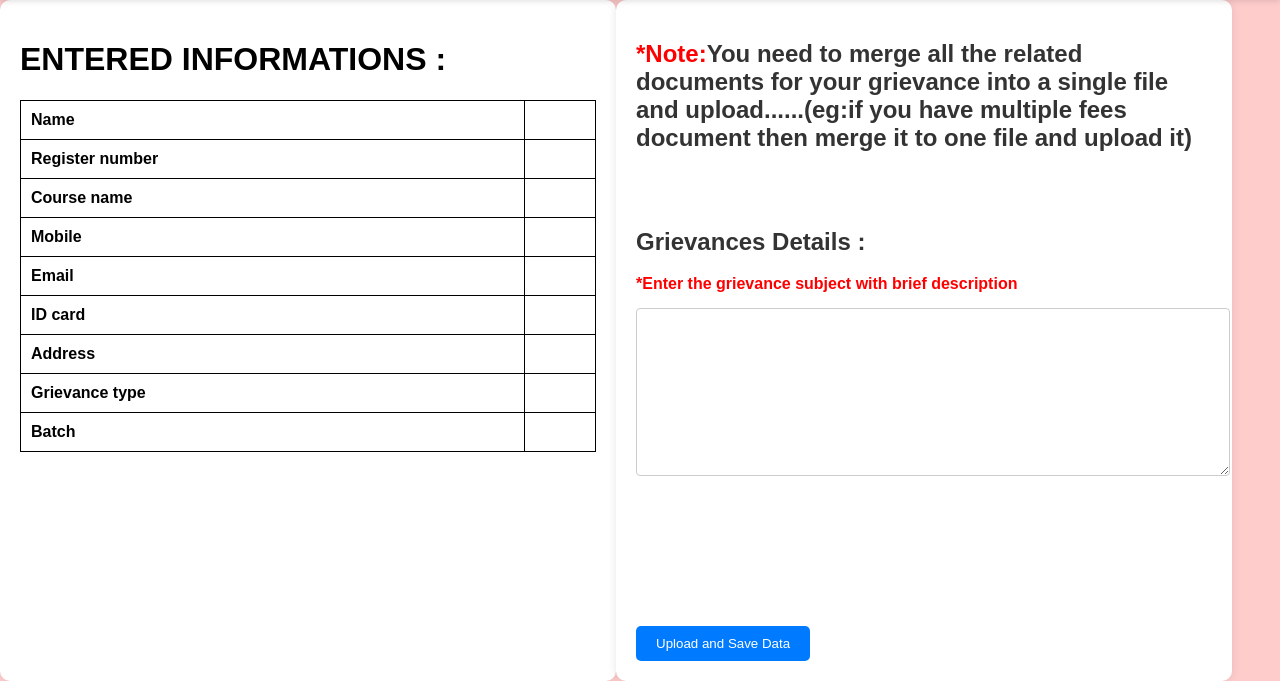
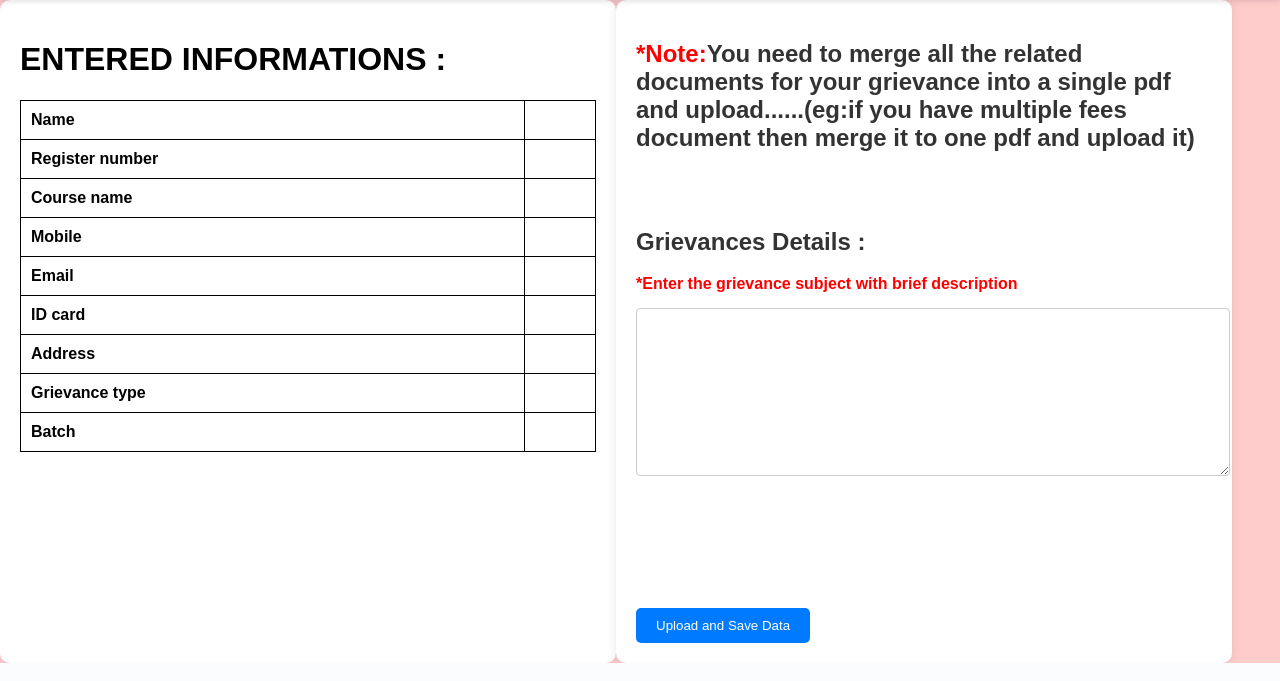
Before and after one commit to kamalesh9486/Grievances-portal-for-MKU, a PHP site: page /submit.php in a window 1280 px wide. Shown: the part 150-831 px from the top of the page. Run offline with PHP 8.4, Linux system fonts and the light colour scheme; data that the repository does not hold is empty.

Commit message:
chek status button color - document size in submit - newpage register number and documenet

```diff
--- a/20-06-main/submit.php
+++ b/20-06-main/submit.php
@@ -69,6 +69,15 @@
     <title>Document upload section</title>
     <link rel="stylesheet" href="css/submit.css">
     <link rel="stylesheet" href="css/toggle.css">
+    <style>
+         .alert {
+            display: none;
+            color: red;
+            margin-top: -15px;
+            margin-bottom: 20px;
+            font-size: 14px;
+        }
+    </style>
 </head>
 <body>
 <header>
@@ -134,7 +143,7 @@
     <!-- Form to upload additional documents -->
 
     <div class="container">
-        <h2><span class="span1">*Note:</span>You need to merge all the related documents for your grievance into a single file and upload......(eg:if you have multiple fees document then merge it to one file and upload it)</h2><br><br>
+        <h2><span class="span1">*Note:</span>You need to merge all the related documents for your grievance into a single pdf and upload......(eg:if you have multiple fees document then merge it to one pdf and upload it)</h2><br><br>
 
     <form id="uploadForm" action="save_data.php" method="post" enctype="multipart/form-data">
         <input type="hidden" name="name" value="<?php echo htmlspecialchars($name); ?>">
@@ -156,31 +165,40 @@
         <label for="grievances_details"><h2>Grievances Details :</h2><span class="span1">*Enter the grievance subject with brief description</span></label>
         <textarea class="grievances_details" id="grievances_details" name="grievances_details" rows="10"  required></textarea>
         <label for="document1" id="label1"><h2>Fees Payment Details:</h2></label>
-        <input type="file" name="document1" id="document1" accept=".pdf, .doc, .docx" ><br>
+        <input type="file" name="document1" id="document1" accept=".pdf, .doc, .docx" onchange="validateFileSize(this)"><br>
+        <div id="alert" class="alert">File size must be within 200KB.</div>
 
         <label for="document2" id="label2"><h2>Hall Ticket:</h2></label>
-        <input type="file" name="document2" id="document2" accept=".pdf, .doc, .docx" ><br>
+        <input type="file" name="document2" id="document2" accept=".pdf, .doc, .docx" onchange="validateFileSize(this)"><br>
+        <div id="alert" class="alert">File size must be within 200KB.</div>
 
         <label for="document3" id="label3"><h2>Exam Application Form:</h2></label>
-        <input type="file" name="document3" id="document3" accept=".pdf, .doc, .docx" ><br>
+        <input type="file" name="document3" id="document3" accept=".pdf, .doc, .docx" onchange="validateFileSize(this)"<br>
+        <div id="alert" class="alert">File size must be within 200KB.</div>
 
         <label for="document4" id="label4"><h2>Available Mark Statement:</h2></label>
-        <input type="file" name="document4" id="document4" accept=".pdf, .doc, .docx" ><br>
+        <input type="file" name="document4" id="document4" accept=".pdf, .doc, .docx" onchange="validateFileSize(this)"><br>
+        <div id="alert" class="alert">File size must be within 200KB.</div>
 
         <label for="document5" id="label5"><h2>Consolidated Mark Statement:</h2></label>
-        <input type="file" name="document5" id="document5" accept=".pdf, .doc, .docx" ><br>
+        <input type="file" name="document5" id="document5" accept=".pdf, .doc, .docx" onchange="validateFileSize(this)"><br>
+        <div id="alert" class="alert">File size must be within 200KB.</div>
 
         <label for="document6" id="label6"><h2>Course Completion Certificate:</h2></label>
-        <input type="file" name="document6" id="document6" accept=".pdf, .doc, .docx" ><br>
+        <input type="file" name="document6" id="document6" accept=".pdf, .doc, .docx" onchange="validateFileSize(this)"><br>
+        <div id="alert" class="alert">File size must be within 200KB.</div>
 
         <label for="document7" id="label7"><h2>Application Fees:</h2></label>
-        <input type="file" name="document7" id="document7" accept=".pdf, .doc, .docx" ><br>
+        <input type="file" name="document7" id="document7" accept=".pdf, .doc, .docx" onchange="validateFileSize(this)"><br>
+        <div id="alert" class="alert">File size must be within 200KB.</div>
 
         <label for="document8" id="label8"><h2>Genuine Certificate Fees:</h2></label>
-        <input type="file" name="document8" id="document8" accept=".pdf, .doc, .docx" ><br>
+        <input type="file" name="document8" id="document8" accept=".pdf, .doc, .docx" onchange="validateFileSize(this)"><br>
+        <div id="alert" class="alert">File size must be within 200KB.</div>
 
         <label for="document9" id="label9"><h2>PSTM:</h2></label>
-        <input type="file" name="document9" id="document9" accept=".pdf, .doc, .docx" >
+        <input type="file" name="document9" id="document9" accept=".pdf, .doc, .docx" onchange="validateFileSize(this)">
+        <div id="alert" class="alert">File size must be within 200KB.</div>
 
         <input type="submit" value="Upload and Save Data">
     </form>
@@ -188,7 +206,24 @@
 </div>
 
 
-<script>document.addEventListener("DOMContentLoaded", function () {
+<script>
+  function validateFileSize(input) {
+            const file = input.files[0];
+            const alertBox = document.getElementById('alert');
+            if (file) {
+                const maxSize = 200 * 1024; // 200KB in bytes
+                if (file.size > maxSize) {
+                    alertBox.style.display = 'block';
+                    input.value = ''; // Clear the input field
+                } else {
+                    alertBox.style.display = 'none';
+                }
+            }
+        }
+
+
+
+document.addEventListener("DOMContentLoaded", function () {
     const grievanceType = "<?php echo htmlspecialchars($grievance_type); ?>";
     const labels = [
         document.getElementById('label1'),
```
Also changed, not shown: 20-06-main/check_status.php (+7 -1 lines), 20-06-main/newpage.php (+26 -1 lines), 20-06-main/uploads/wp5385878.jpg (added), 2 other files.
